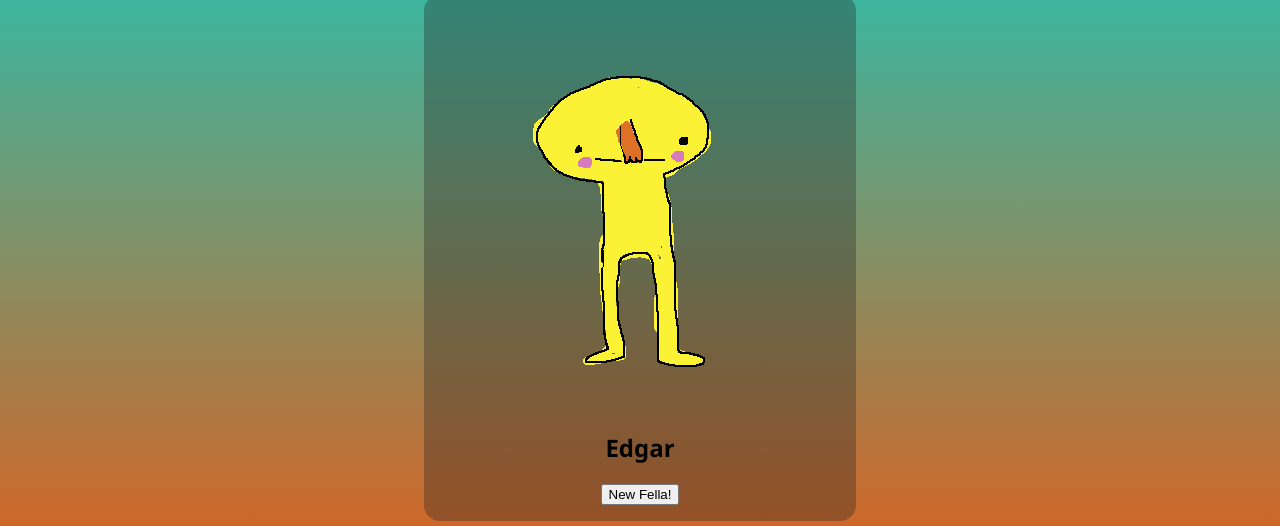
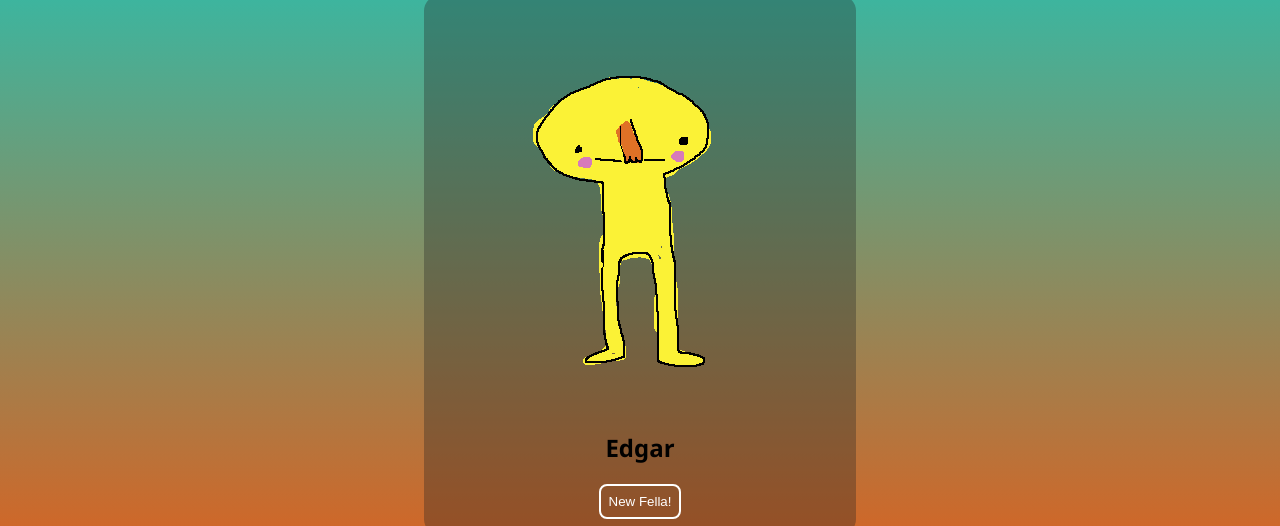
Before and after one commit to beetosu/fella-madlibs, a plain HTML site: page index.html in a window 1280 px wide. Shown: the part 99-625 px from the top of the page. Drawn offline with Linux system fonts and the light colour scheme.

Commit message:
color styling

```diff
--- a/index.css
+++ b/index.css
@@ -33,6 +33,14 @@ img {
     width: min(400px, 80vw);
 }
 
+button {
+    padding: 8px;
+    background: none;
+    border: 2px solid #fff;
+    border-radius: 8px;
+    color: #fff
+}
+
 footer {
     margin-top: auto;
 }
```
